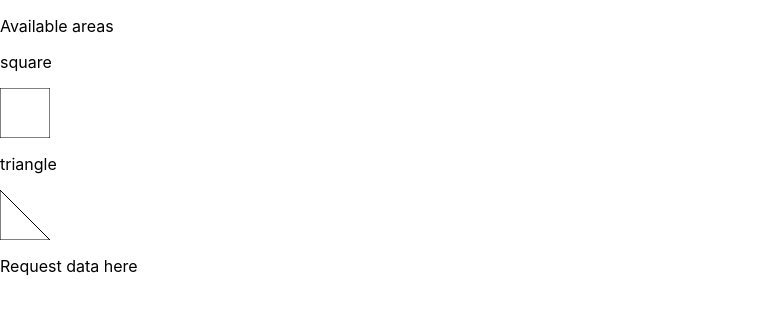
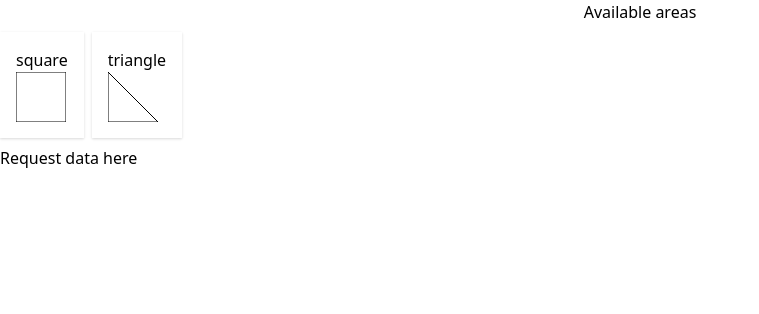
Before and after one commit to salatielosorno/tile-calculator, a React (Create React App) app: page / in a window 1280 px wide. Shown: the top 314 px of the page, without its empty margins (0-759 px from the left). Built offline with nearby package versions, Linux system fonts and the light colour scheme.

Commit message:
chore(index.css): missing updated file

```diff
--- a/src/index.css
+++ b/src/index.css
@@ -1,13 +1,3 @@
-body {
-  margin: 0;
-  font-family: -apple-system, BlinkMacSystemFont, 'Segoe UI', 'Roboto', 'Oxygen',
-    'Ubuntu', 'Cantarell', 'Fira Sans', 'Droid Sans', 'Helvetica Neue',
-    sans-serif;
-  -webkit-font-smoothing: antialiased;
-  -moz-osx-font-smoothing: grayscale;
-}
-
-code {
-  font-family: source-code-pro, Menlo, Monaco, Consolas, 'Courier New',
-    monospace;
-}
+@tailwind base;
+@tailwind components;
+@tailwind utilities;
```
